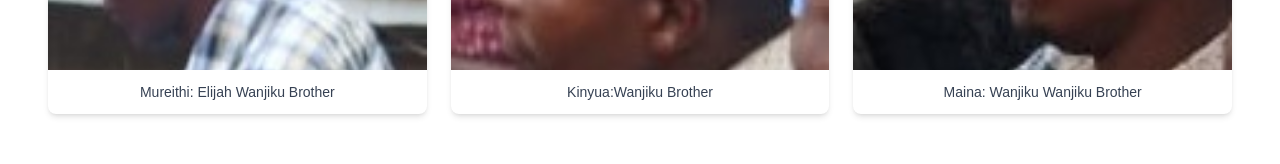
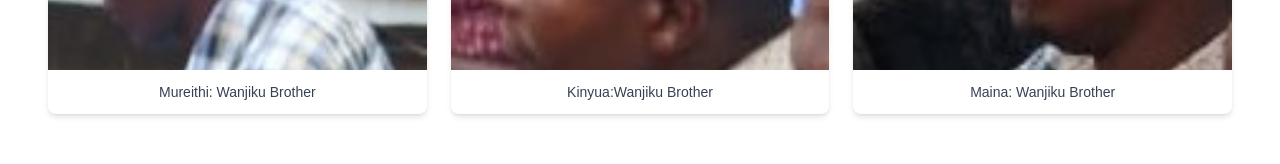
Before and after one commit to JKananda-code/wa-homecoming, a Next.js app: page /family in a window 1280 px wide. Shown: the part 2141-2305 px from the top of the page. Built offline with nearby package versions, Linux system fonts and the light colour scheme.

Commit message:
commit 17-10 5.00amm after adjustments

```diff
--- a/app/contact-us/page.tsx
+++ b/app/contact-us/page.tsx
@@ -9,9 +9,9 @@ export default function WaitlistPage() {
           <h1 className="text-3xl md:text-4xl font-bold bg-yellow-300 p-4 rounded-lg">
             Waitlist for Women who want to join the Next Circle
           </h1>
-          <p className="text-lg md:text-xl">
+          <p className="justify justify-center text-lg md:text-xl">
             A Circle Group is a sisterhood dedicated to celebrating and supporting each other through life’s milestones.
-            When we formed our Circle we named it Vision.  We have been receiving enquiries by persons who want to join Vision Group. Unfortunately Vision,
+           When we formed our Circle we named it Vision.  We have been receiving enquiries by persons who want to join Vision Group. Unfortunately Vision,
             in its present Constitution, is a fixed group of 24 members who will complete the final homestead visit when the last person is visited.
             If you’re interested in being part of a future Vision Group or joining a circle similar to ours, please submit your details below.
           </p>
--- a/app/family/page.tsx
+++ b/app/family/page.tsx
@@ -19,9 +19,9 @@ export default function FamilyPage() {
     { src: '/Father-Grandfather.jpg', caption: 'Father and Grandfather: Elijah Kimotho Sr..' },
     { src: '/Mother-Grandmother.jpg', caption: 'Mother and Grandmother: Gathigia Kimotho.' },
     { src: '/Mwangi.jpeg', caption: 'Mum youngest brother: Wanjiku Uncle' },
-    { src: '/Mureithi.jpeg', caption: 'Mureithi: Elijah Wanjiku Brother' },
+    { src: '/Mureithi.jpeg', caption: 'Mureithi: Wanjiku Brother' },
     { src: '/Kinyua.jpeg', caption: 'Kinyua:Wanjiku Brother' },
-    { src: '/Maina.jpeg', caption: 'Maina: Wanjiku Wanjiku Brother' },
+    { src: '/Maina.jpeg', caption: 'Maina: Wanjiku Brother' },
         ...Array.from({ length: 0 }, (_, i) => ({
      src: `/images/siblings${i + 1}.jpeg`,
       caption: `/siblings${i + 1}`,
```
